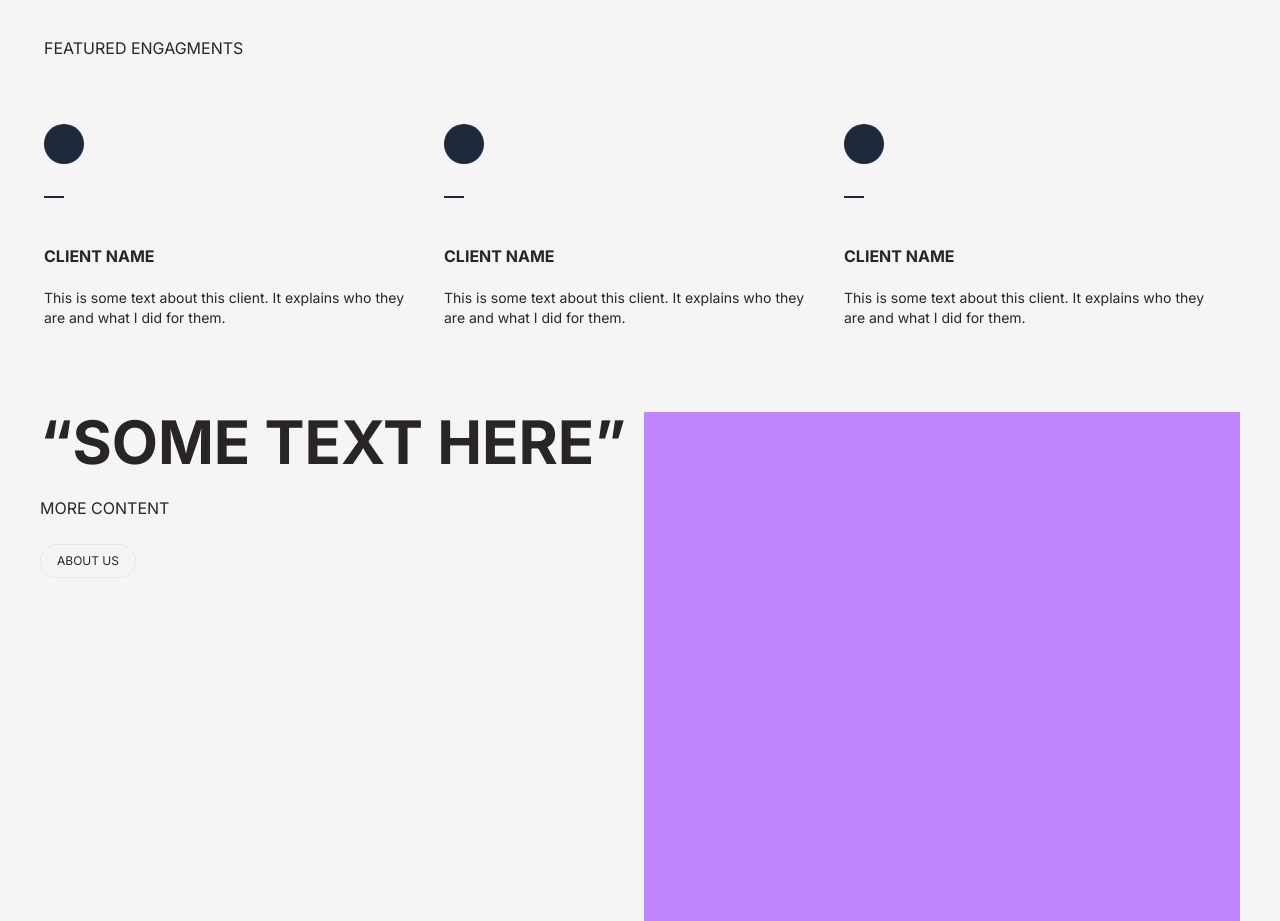
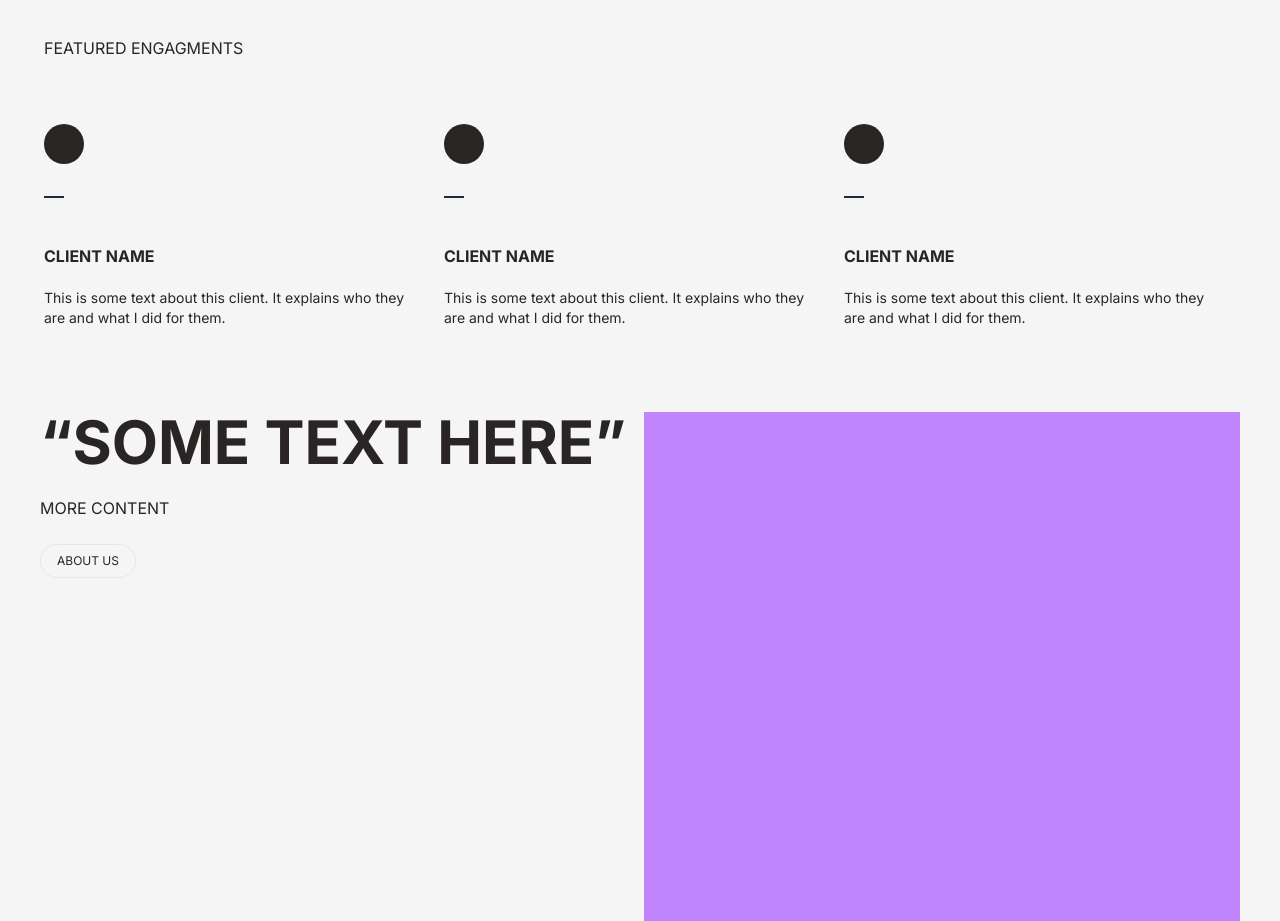
Before and after one commit to bryndsey/frontend-practice, a Next.js app: page /frontend-practice/basic-dept in a window 1280 px wide. Shown: the part 1900-2821 px from the top of the page. Built offline with nearby package versions, Linux system fonts and the light colour scheme.

Commit message:
Fix color

```diff
--- a/src/app/frontend-practice/basic-dept/page.tsx
+++ b/src/app/frontend-practice/basic-dept/page.tsx
@@ -15,7 +15,7 @@ function LinkButton({
 function EngagementItem() {
   return (
     <li className="w-[75vw] flex-shrink-0 sm:w-[40vw] md:w-[30vw]">
-      <div className="h-10 w-10 rounded-full bg-slate-800"></div>
+      <div className="h-10 w-10 rounded-full bg-stone-800"></div>
       <h3 className="relative mt-8 pt-12 font-bold before:absolute before:top-0 before:block before:h-[2px] before:w-5 before:bg-slate-800">
         CLIENT NAME
       </h3>
```
